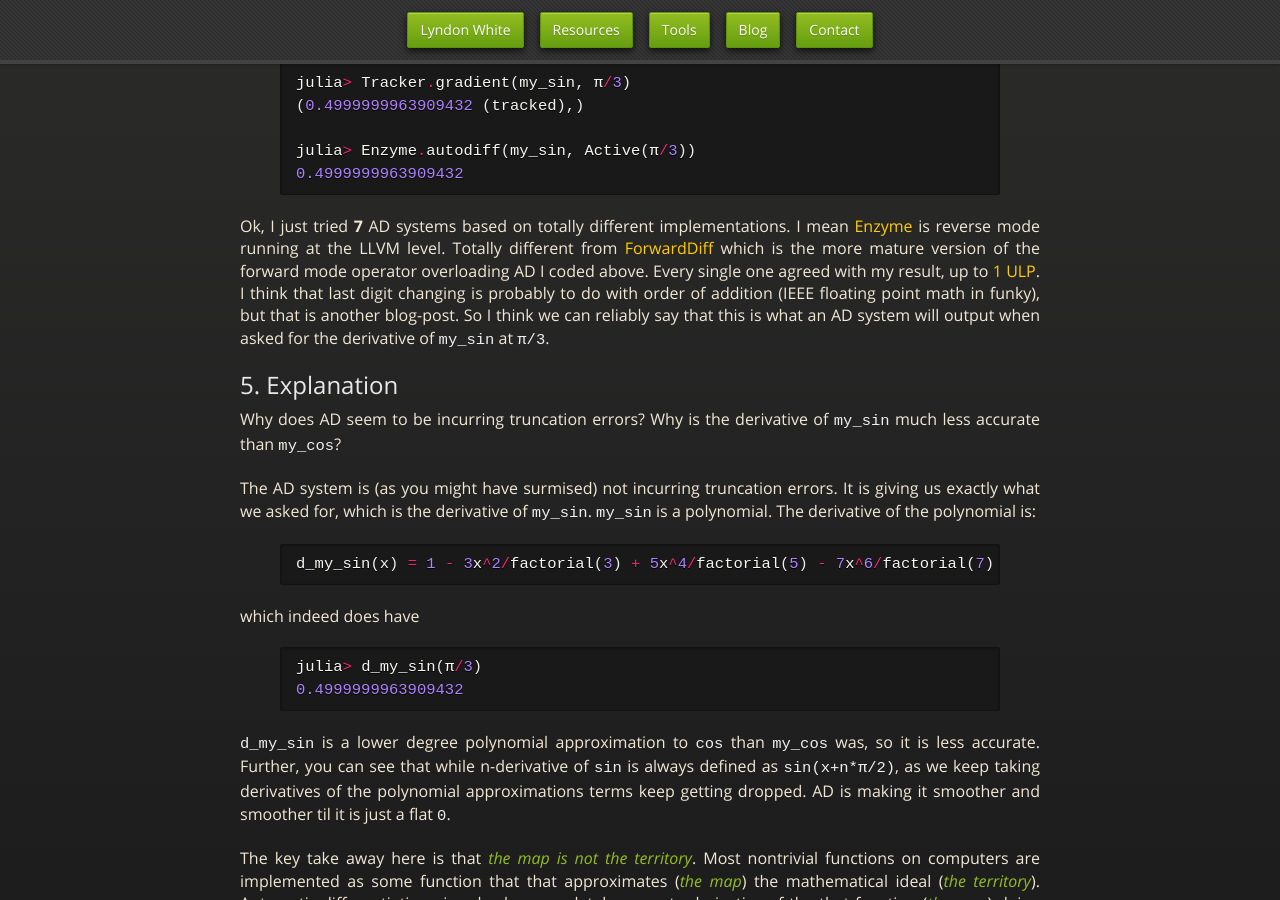
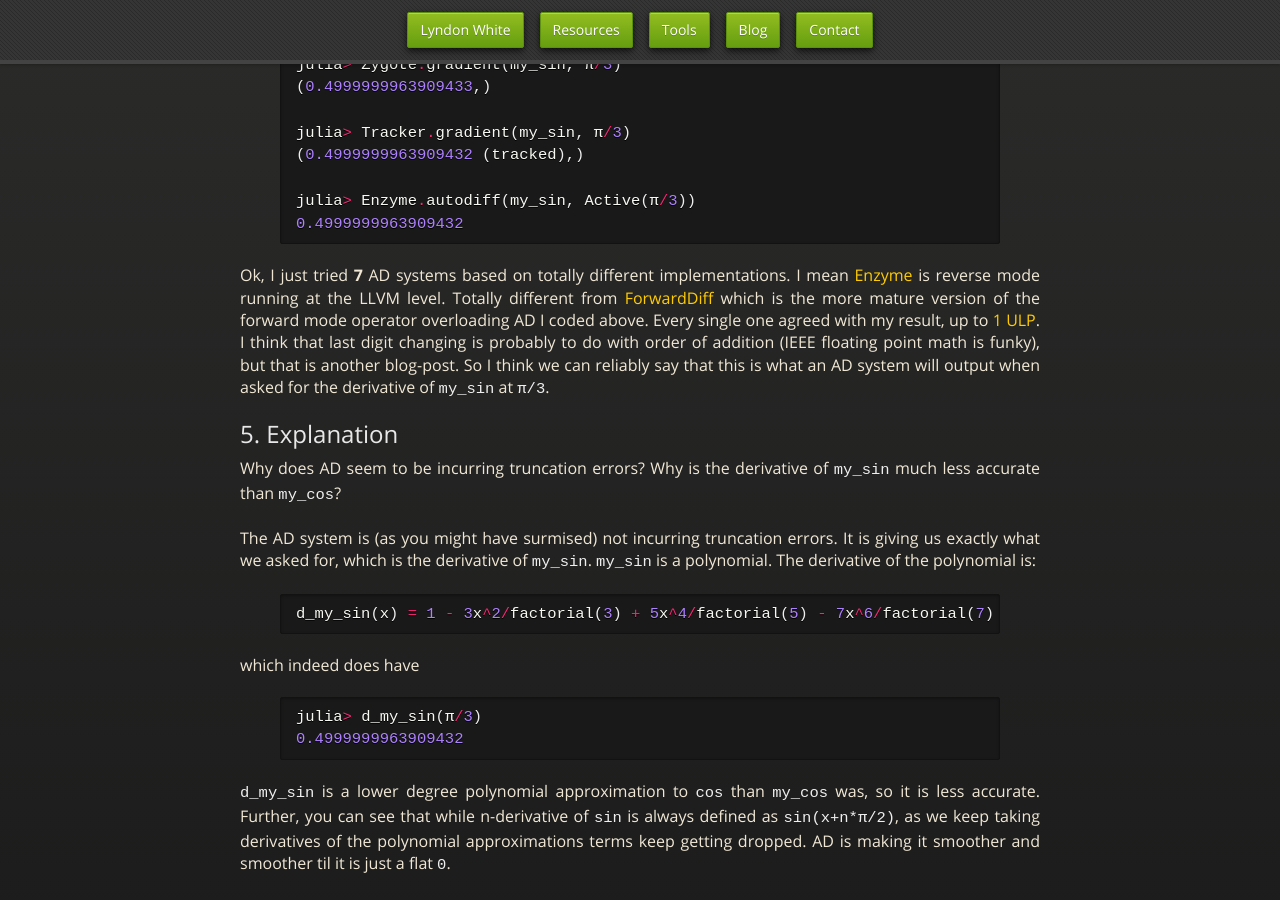
Before and after one commit to oxinabox/oxinabox.github.io, a Jekyll site: the page built from _posts/2021-02-08-AD-truncation-error.md, in a window 1280 px wide and 900 px high, scrolled down 3565 px. Built offline with Jekyll 4.4.1, drawn with Linux system fonts in a browser that asks for light colours; nearby versions of some CDN libraries; some web fonts are replaced; formulas are drawn with MathJax 3; some of the changed text lies outside the part shown.

Commit message:
fix typos

```diff
--- a/_posts/2021-02-08-AD-truncation-error.md
+++ b/_posts/2021-02-08-AD-truncation-error.md
@@ -186,7 +186,7 @@
 I mean [Enzyme](https://github.com/wsmoses/Enzyme.jl/) is reverse mode running at the LLVM level.
 Totally different from [ForwardDiff](https://github.com/JuliaDiff/ForwardDiff.jl) which is the more mature version of the forward mode operator overloading AD I coded above.
 Every single one agreed with my result, up to [1 ULP](https://en.wikipedia.org/wiki/Unit_in_the_last_place).
-I think that last digit changing is probably to do with order of addition (IEEE floating point math in funky), but that is another blog-post.
+I think that last digit changing is probably to do with order of addition (IEEE floating point math is funky), but that is another blog-post.
 So I think we can reliably say that this is what an AD system will output when asked for the derivative of `my_sin` at `π/3`.
 
 ## 5. Explanation
```
Also changed, not shown: other parts of _posts/2021-02-08-AD-truncation-error.md (+2 -2 lines).
